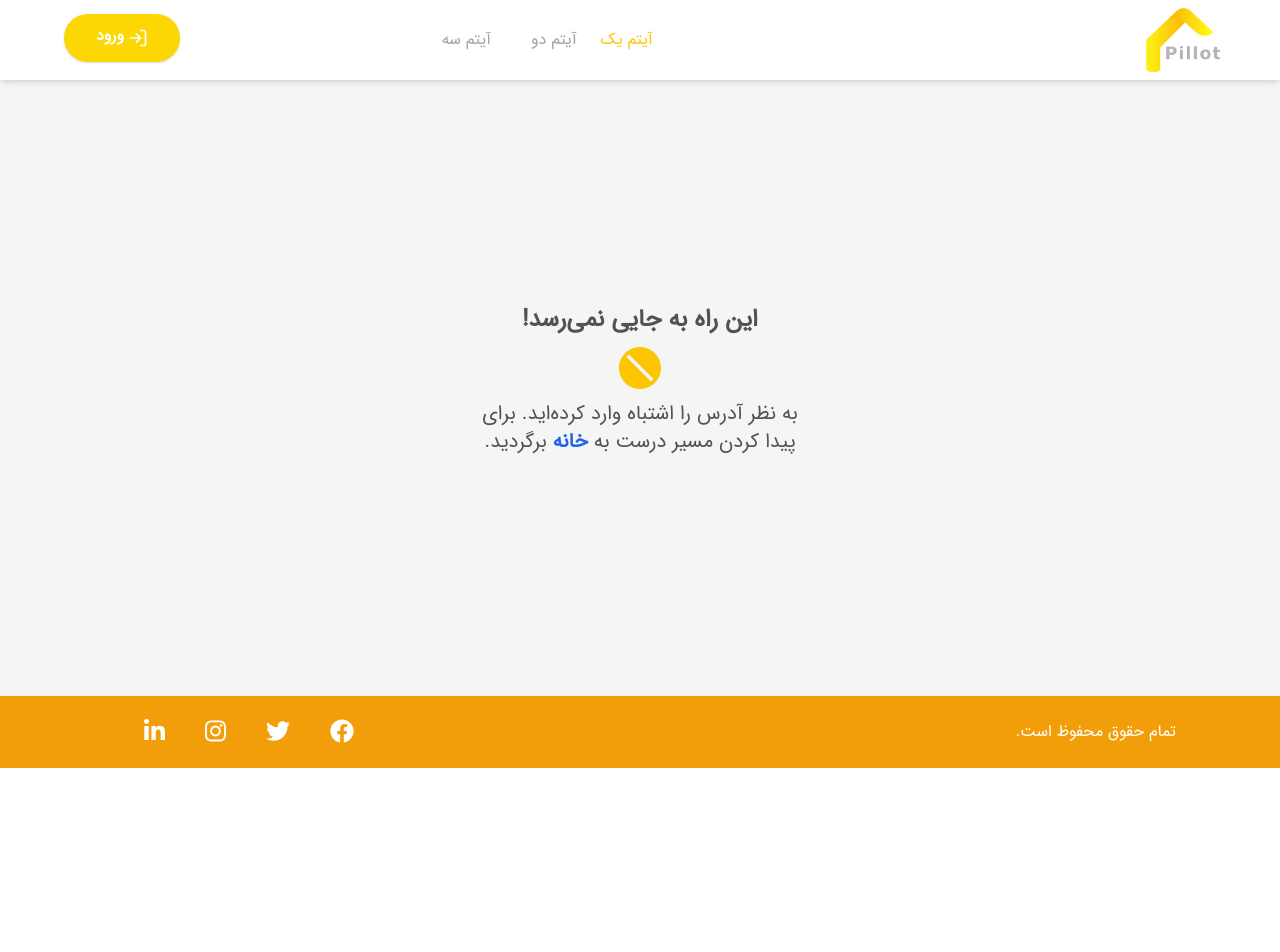
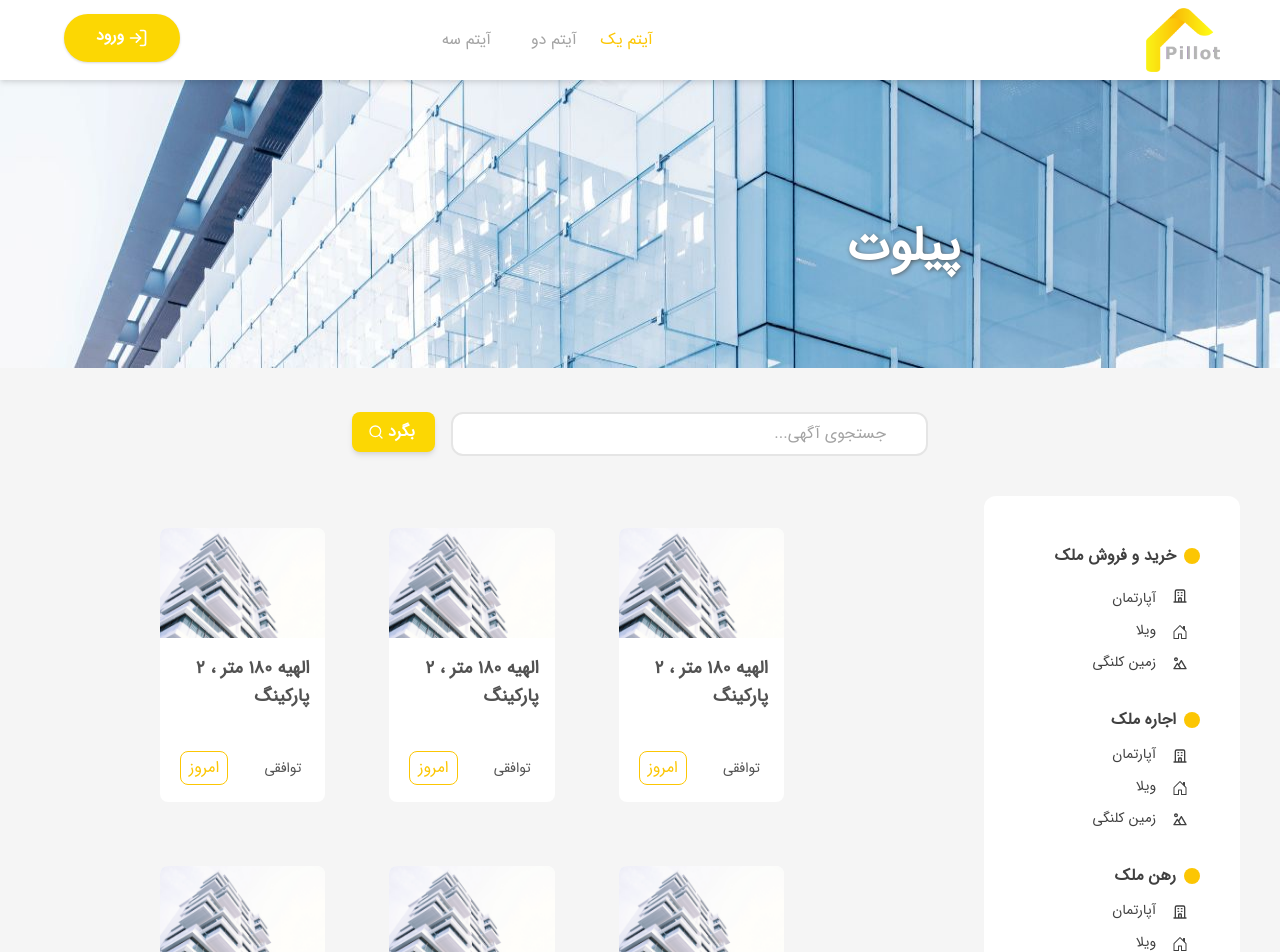
Before and after one commit to SaharMirkamrani/pillot, a React (Create React App) app: page /category/buyandsell in a window 1280 px wide. Shown: the top 952 px of the page. Before the commit the page ends 800 px from the top, so only its background shows below. Built offline with nearby package versions, Linux system fonts and the light colour scheme.

Commit message:
Add Slider and fix cards

```diff
--- a/src/App.js
+++ b/src/App.js
@@ -22,9 +22,11 @@ const App = () => {
         <Route path={`/AdPage/:id`}>
           <AdPage />
         </Route>
-          <Route exact path="/buyandsell" component={BuyandSell} />
+          <Route exact path={`/category/:name`}>
+            <BuyandSell />
+          </Route>
           <Route exact path="/" component={Landing} />
-          <Route component={NotFound} />
+          <Route component={NotFound} path="/404" />
         </Switch>
         <ScrollToTopBtn />
         <Footer />
--- a/src/components/AdBanner.jsx
+++ b/src/components/AdBanner.jsx
@@ -3,24 +3,24 @@ import { Link } from 'react-router-dom';
 
 const ProductBanner = () => {
   return (
-    <>
-      <div className="w-full sm:w-1/2 lg:w-1/3 py-5 px-10 my-2">
-        <Link to={`/AdPage/1`}>
-          <div className="rounded-lg overflow-hidden shadow-lg bg-white hover:shadow-2xl transition duration-300">
-            <img src={pic} alt="thumbnail" className="w-full" />
-            <div className="px-6 pt-4 pb-10 relative">
-              <div className="font-semibold text-lg mb-2 text-gray-600">
-                آپارتمان 500 متری در الهیه
-              </div>
-              <p className="text-gray-600 text-base">توافقی</p>
-              <p className="text-yellow text-base text-xs absolute left-6">
-                امروز
-              </p>
-            </div>
+    <article className="overflow-hidden rounded-lg hover:shadow-lg transition duration-300 bg-white m-4">
+      <Link to={`/AdPage/1`}>
+        <img alt="thumbnail" className="block h-auto w-full" src={pic} />
+        <header className="flex items-center justify-between leading-tight p-2 md:p-4">
+          <h1 className="font-semibold text-lg mb-2 text-gray-600">
+            الهیه ۱۸۰ متر ، ۲ پارکینگ
+          </h1>
+        </header>
+        <footer className="leading-none p-2 md:p-4">
+          <div className="flex items-center justify-between">
+            <p className="ml-2 text-sm text-gray-600 p-2">توافقی</p>
+            <p className="text-yellow text-base text-xs border border-yellow px-2 py-1 rounded-lg mx-1">
+              امروز
+            </p>
           </div>
-        </Link>
-      </div>
-    </>
+        </footer>
+      </Link>
+    </article>
   );
 };
 
--- a/src/components/AdDesc.jsx
+++ b/src/components/AdDesc.jsx
@@ -35,7 +35,7 @@ const AdDesc = () => {
           </div>
         </div>
         <div className="sm:w-full text-center sm:text-right mt-10 px-4 md:flex md:justify-around">
-          <div className="md:w-8/12 pr-20">
+          <div className="md:w-8/12 md:pr-20">
             <h2 className="font-semibold text-xl my-1">
               آپارتمان 500 متری در الهیه
             </h2>
--- a/src/components/BreadCrumb.jsx
+++ b/src/components/BreadCrumb.jsx
@@ -21,7 +21,7 @@ const BreadCrumb = () => {
           </li>
           <li className="mx-2">
             <Link
-              to="/buyandsell"
+              to="/category/buyandsell"
               className="font-bold hover:text-gray-500 transition duration-300"
             >
               خرید و فروش
--- a/src/components/Cards.jsx
+++ b/src/components/Cards.jsx
@@ -5,9 +5,11 @@ const arr = [1, 2, 3, 4, 5, 6, 7, 8, 9];
 const Cards = () => {
   return (
     <>
-      <div className="flex flex-wrap lg:mx-28 md:mx-8 mx-10 px-4 sm:mx-0 flex-shrink">
+      <div className="flex flex-wrap lg:mx-28 md:mx-8 mx-10 px-4 sm:mx-0">
         {arr.map((item) => (
+          <div class="my-1 px-1 w-full md:w-1/2 lg:my-4 lg:px-4 lg:w-1/3">
           <ProductBanner />
+          </div>
         ))}
       </div>
     </>
--- a/src/components/Categories.jsx
+++ b/src/components/Categories.jsx
@@ -7,7 +7,7 @@ const Categories = () => {
     <>
       <div className="flex flex-col md:flex-row justify-center my-10 items-center">
         <div>
-          <Link to="/buyandsell">
+          <Link to="/category/buyandsell">
             <div className="max-w-sm px-20 md:px-28 bg-white shadow-xl rounded-xl py-16 my-5 m-auto flex flex-col justify-around hover:bg-yellow hover:text-white transition duration-500 hover:shadow md:mx-10">
               <GiHouseKeys className="pl-1 text-4xl text-center m-auto" />
               <h2 className="text-xl font-semibold text-center pt-6">
@@ -17,7 +17,7 @@ const Categories = () => {
           </Link>
         </div>
         <div>
-          <Link to="/rentandmortgage">
+          <Link to="/category/rentandmortgage">
             <div className="max-w-sm px-20 md:px-28 bg-white shadow-xl rounded-xl py-16 my-5 m-auto flex flex-col justify-around hover:bg-yellow hover:text-white transition duration-500 hover:shadow md:mx-10">
               <BsHouseDoor className="pl-1 text-4xl text-center m-auto" />
               <h2 className="text-xl font-semibold text-center pt-6">
--- /dev/null
+++ b/src/components/Sidebar.jsx
@@ -0,0 +1,119 @@
+import { Link } from 'react-router-dom';
+import { BiLandscape } from 'react-icons/bi';
+import { HiOutlineOfficeBuilding } from 'react-icons/hi';
+import { BsHouseDoor } from 'react-icons/bs';
+import { BsFillCircleFill } from 'react-icons/bs';
+
+const Sidebar = () => {
+  return (
+    <>
+      <div className="md:flex flex-col md:max-h-screen w-full">
+        <div className="flex md:flex md:flex-col md:justify-center md:w-64 text-gray-700 bg-white flex-shrink-0 rounded-xl pb-10 mx-10">
+          <nav className="flex-grow md:block px-4 pb-4 md:pb-0 md:overflow-y-auto px-10 py-10">
+            <div className="flex items-center justify-start">
+              <BsFillCircleFill className="text-yellow ml-2" />
+              <h3 className="font-semibold my-2"> خرید و فروش ملک </h3>
+            </div>
+            <div className="pr-3">
+              <div className="flex items-center py-1 hover:text-yellow transition duration-300">
+                <HiOutlineOfficeBuilding />
+                <Link
+                  to="/"
+                  className="block px-4 mb-1 mt-2 text-sm text-gray-700 focus:text-gray-900 focus:outline-none focus:shadow-outline"
+                >
+                  آپارتمان
+                </Link>
+              </div>
+              <div className="flex items-center py-1 hover:text-yellow transition duration-300">
+                <BsHouseDoor />
+                <Link
+                  to="/"
+                  className="block px-4 mb-1 text-sm text-gray-700 hover:text-gray-900 focus:text-gray-900 focus:outline-none focus:shadow-outline"
+                >
+                  ویلا
+                </Link>
+              </div>
+              <div className="flex items-center py-1 hover:text-yellow transition duration-300">
+                <BiLandscape />
+                <Link
+                  to="/"
+                  className="block px-4 mb-1 text-sm text-gray-700 hover:text-gray-900 focus:text-gray-900 focus:outline-none focus:shadow-outline"
+                >
+                  زمین کلنگی
+                </Link>
+              </div>
+            </div>
+            <div className="flex items-center justify-start pt-5">
+              <BsFillCircleFill className="text-yellow ml-2" />
+              <h3 className="font-semibold my-2"> اجاره ملک </h3>
+            </div>
+            <div className="pr-3">
+              <div className="flex items-center py-1 hover:text-yellow transition duration-300">
+                <HiOutlineOfficeBuilding />
+                <Link
+                  to="/"
+                  className="block px-4 mb-1 text-sm text-gray-700 hover:text-gray-900 focus:text-gray-900 focus:outline-none focus:shadow-outline"
+                >
+                  آپارتمان
+                </Link>
+              </div>
+              <div className="flex items-center py-1 hover:text-yellow transition duration-300">
+                <BsHouseDoor />
+                <Link
+                  to="/"
+                  className="block px-4 mb-1 text-sm text-gray-700 hover:text-gray-900 focus:text-gray-900 focus:outline-none focus:shadow-outline"
+                >
+                  ویلا
+                </Link>
+              </div>
+              <div className="flex items-center py-1 hover:text-yellow transition duration-300">
+                <BiLandscape />
+                <Link
+                  to="/"
+                  className="block px-4 mb-1 text-sm text-gray-700 hover:text-gray-900 focus:text-gray-900 focus:outline-none focus:shadow-outline"
+                >
+                  زمین کلنگی
+                </Link>
+              </div>
+            </div>
+            <div className="flex items-center justify-start pt-5">
+              <BsFillCircleFill className="text-yellow ml-2" />
+              <h3 className="font-semibold my-2"> رهن ملک </h3>
+            </div>
+            <div className="pr-3">
+              <div className="flex items-center py-1 hover:text-yellow transition duration-300">
+                <HiOutlineOfficeBuilding />
+                <Link
+                  to="/"
+                  className="block px-4 mb-1 text-sm text-gray-700 hover:text-gray-900 focus:text-gray-900 focus:outline-none focus:shadow-outline"
+                >
+                  آپارتمان
+                </Link>
+              </div>
+              <div className="flex items-center py-1 hover:text-yellow transition duration-300">
+                <BsHouseDoor />
+                <Link
+                  to="/"
+                  className="block px-4 mb-1 text-sm text-gray-700 hover:text-gray-900 focus:text-gray-900 focus:outline-none focus:shadow-outline"
+                >
+                  ویلا
+                </Link>
+              </div>
+              <div className="flex items-center py-1 hover:text-yellow transition duration-300">
+                <BiLandscape />
+                <Link
+                  to="/"
+                  className="block px-4 mb-1 text-sm text-gray-700 hover:text-gray-900 focus:text-gray-900 focus:outline-none focus:shadow-outline"
+                >
+                  زمین کلنگی
+                </Link>
+              </div>
+            </div>
+          </nav>
+        </div>
+      </div>
+    </>
+  );
+};
+
+export default Sidebar;
--- a/src/pages/BuyandSell.jsx
+++ b/src/pages/BuyandSell.jsx
@@ -1,14 +1,18 @@
 import BackgroundLanding from '../components/BackgroundLanding';
 import Cards from '../components/Cards';
+import LoadMore from '../components/LoadMore';
 import SearchBar from '../components/SearchBar';
-import LoadMore from '../components/LoadMore';
+import Sidebar from '../components/Sidebar';
 
 const BuyandSell = () => {
   return (
     <>
       <BackgroundLanding />
       <SearchBar />
-			<Cards />
+      <div className="md:flex md:justify-around">
+        <Sidebar />
+        <Cards />
+      </div>
       <LoadMore />
     </>
   );
```
